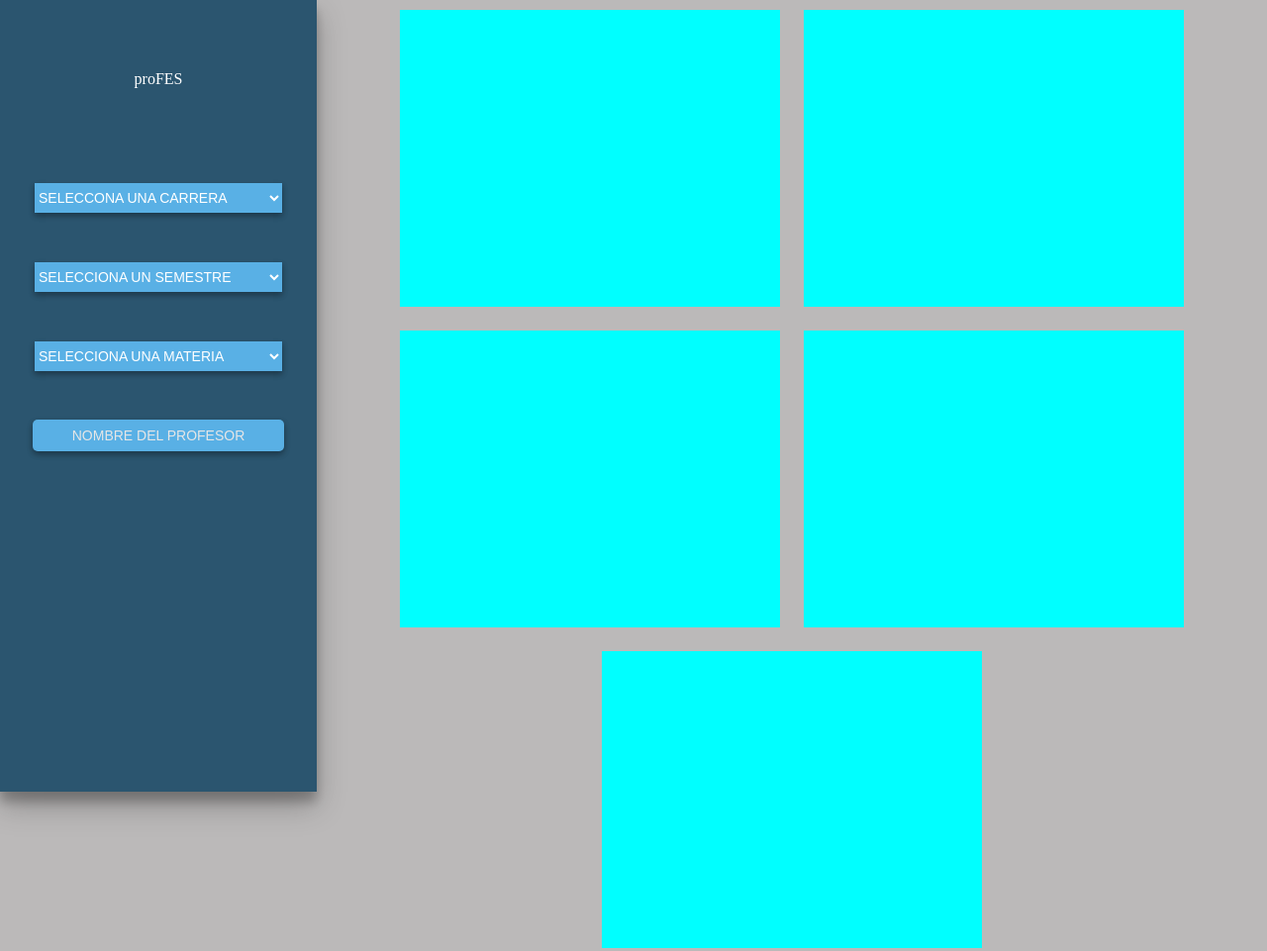
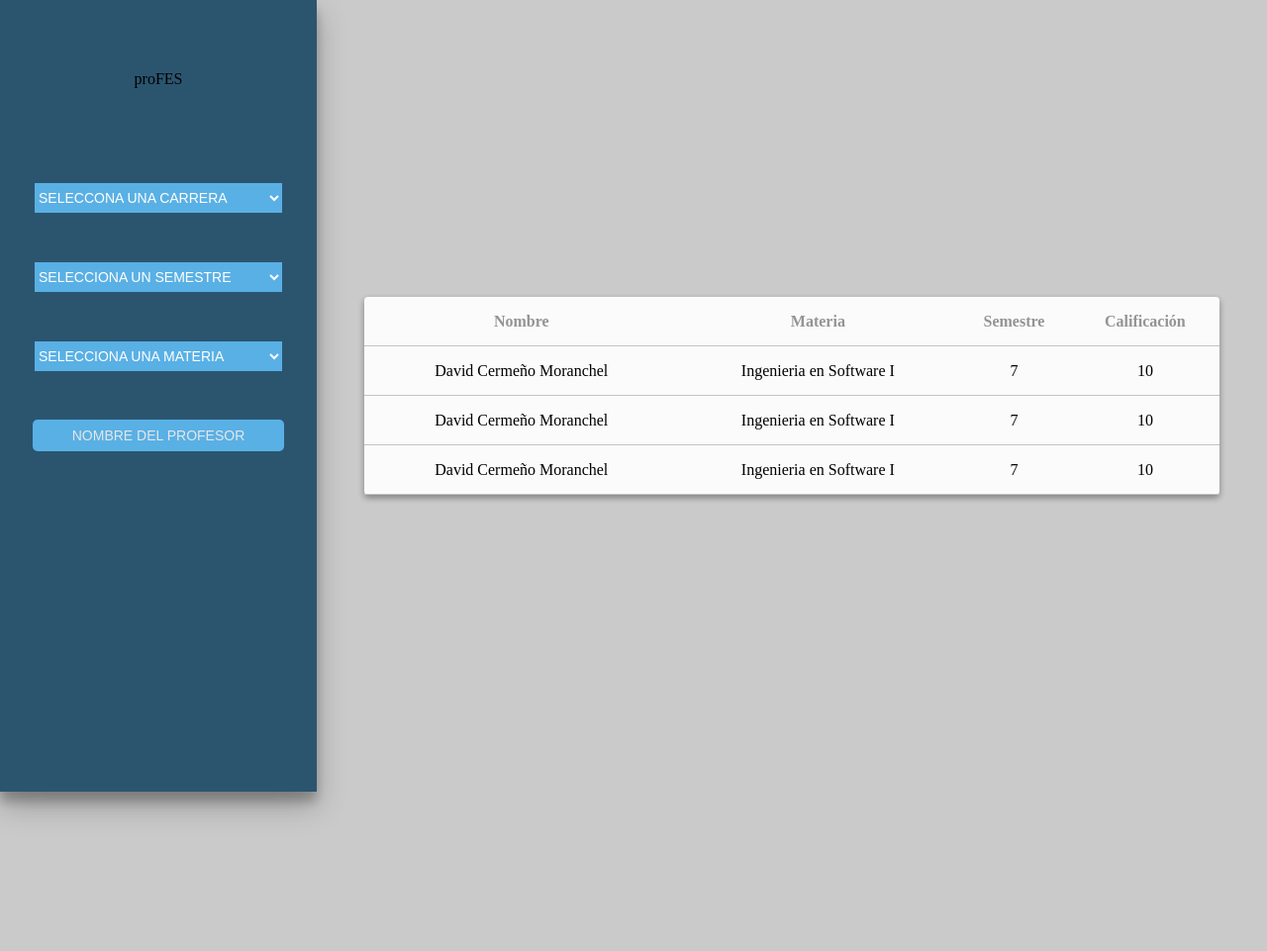
Before and after one commit to GDG-UNAM/proFES, a plain HTML site: page app/public/index.html in a window 1280 px wide. Shown: the whole page at 99% size. After the commit the page ends 800 px from the top, so only its background shows below. Drawn offline with Linux system fonts and the light colour scheme.

Commit message:
cambio lista

```diff
--- a/app/public/css/styles.css
+++ b/app/public/css/styles.css
@@ -3,13 +3,7 @@ html,body {
 	height: 100%;
 	margin: 0;
 	padding: 0;
-	background-color: #bbb9b9;
-}
-
-p{
-	margin: 0;
-	padding: 0;
-	color: white;
+	background-color: #cacaca;
 }
 
 select, input{
@@ -21,9 +15,33 @@ select, input{
   background-color: #59B0E5;
   color: white;
   font-size: 14px;
-    box-shadow: 0 3px 6px rgba(0,0,0,0.16), 0 3px 6px rgba(0,0,0,0.23);
 	cursor: pointer;
 	text-transform: uppercase;
+}
+
+table {
+	border-spacing:0;
+	border-radius: 4px;
+  width: 90%;
+  background: #fbfbfb;
+	box-shadow: 0 3px 6px rgba(0,0,0,0.16), 0 3px 6px rgba(0,0,0,0.23);
+}
+
+tr{
+	height: 50px;
+}
+
+th,td{
+	border-bottom: 1px solid #c3c3c3;
+}
+
+th{
+	color: #949494;
+}
+
+tr.green-hover:hover{
+	background-color: #c3c3c3;
+	cursor: pointer;
 }
 
 input{
@@ -44,7 +62,6 @@ select:focus, input:focus{
 }
 
 /*menu*/
-
 .menu{
 	position: fixed;
 	height: 100%;
@@ -68,22 +85,12 @@ select:focus, input:focus{
 }
 
 /*cuerpo*/
-
 .container{
   height: 100%;
   width: 75%;
-    /* padding: 5%; */
-    /* margin-left: 25%; */
-    /* text-align: center; */
-    /* text-align: justify; */
   margin: auto 0 auto auto;
   text-align: center;
+	display: flex;
+	justify-content: center;
+	align-items: center;
 }
-
-.prof {
-    margin: 10px;
-    height: 300px;
-    width: calc(100% / 2.5);
-    background: aqua;
-    display: inline-block;
-}
--- a/app/public/index.html
+++ b/app/public/index.html
@@ -51,14 +51,32 @@
     </div>
     <!-- cuerpo -->
     <div class="container">
-      <div class="aling">
-        <div class="prof"></div>
-        <div class="prof"></div>
-        <div class="prof"></div>
-        <div class="prof"></div>
-        <div class="prof"></div>
-      </div>
-
+      <table class="prof">
+        <tr>
+          <th>Nombre</th>
+          <th>Materia</th>
+          <th>Semestre</th>
+          <th>Calificación</th>
+        </tr>
+        <tr class="green-hover">
+          <td>David Cermeño Moranchel</td>
+          <td>Ingenieria en Software I</td>
+          <td>7</td>
+          <td>10</td>
+        </tr>
+        <tr class="green-hover">
+          <td>David Cermeño Moranchel</td>
+          <td>Ingenieria en Software I</td>
+          <td>7</td>
+          <td>10</td>
+        </tr>
+        <tr class="green-hover">
+          <td>David Cermeño Moranchel</td>
+          <td>Ingenieria en Software I</td>
+          <td>7</td>
+          <td>10</td>
+        </tr>
+      </table>
     </div>
   </body>
 </html>
```
Also changed, not shown: 1 other file. Lines whose indentation alone changed are shown as unchanged.
